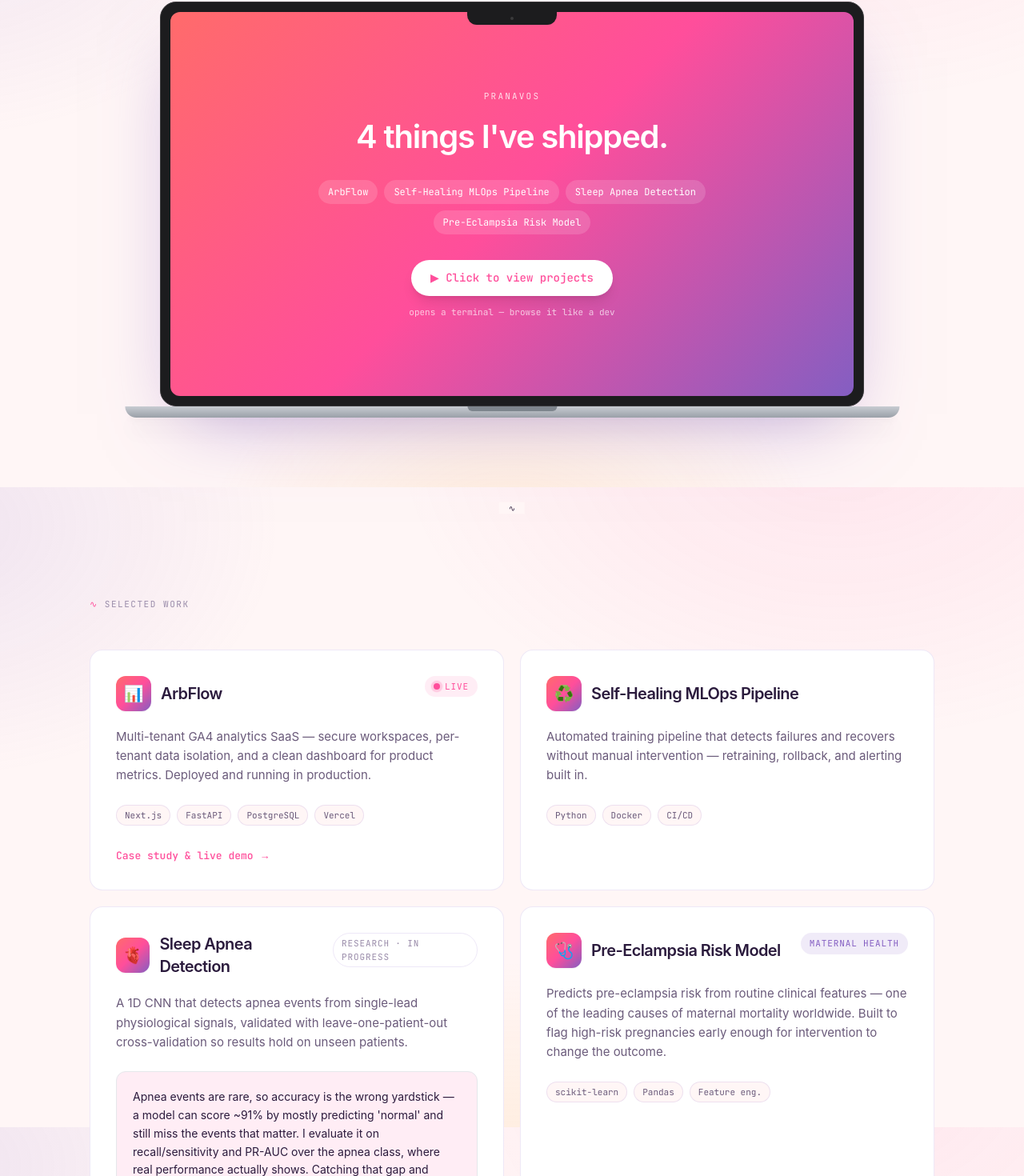
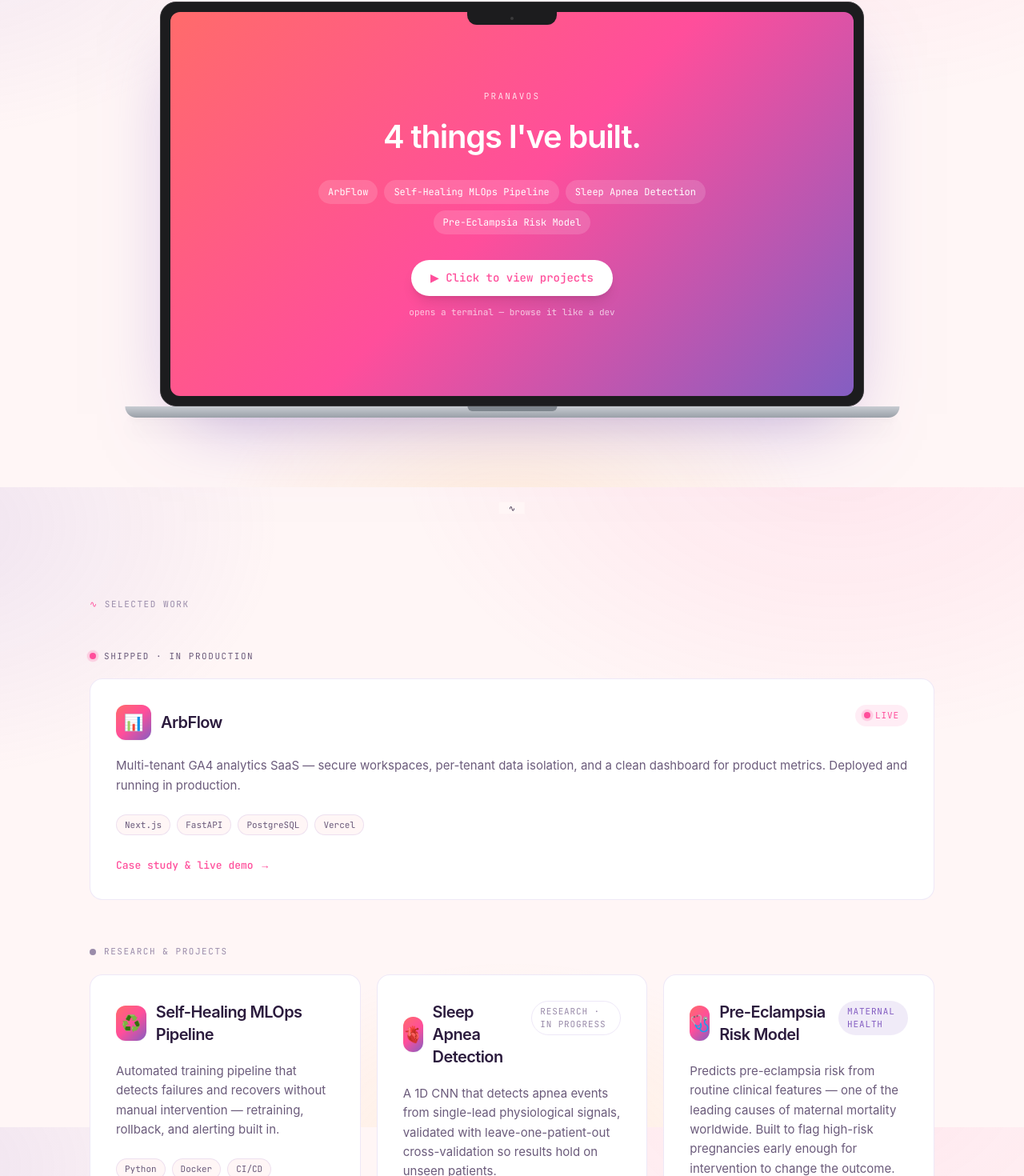
Before and after one commit to PranavShukla2/Portfolio, a Next.js app: page / in a window 1280 px wide. Shown: the part 991-2461 px from the top of the page at 80% size. Built offline with nearby package versions, Linux system fonts and the light colour scheme.

Commit message:
Separate shipped vs research in work section

```diff
--- a/app/page.tsx
+++ b/app/page.tsx
@@ -6,6 +6,7 @@ import Notebook from "@/components/Notebook";
 import Section from "@/components/Section";
 import Reveal from "@/components/Reveal";
 import ProjectCard from "@/components/ProjectCard";
+import PulseDot from "@/components/PulseDot";
 import { PROJECTS_BY_ID } from "@/lib/projects";
 
 const STACK = [
@@ -57,17 +58,32 @@ export default function Home() {
 
       {/* ── Selected work ── */}
       <Section id="work" eyebrow="Selected work">
-        <div className="grid grid-cols-1 gap-5 md:grid-cols-2">
+        {/* Shipped · in production — the one real production system, front and centre */}
+        <div className="mb-5 flex items-center gap-2.5">
+          <PulseDot />
+          <h3 className="font-mono text-[11px] uppercase tracking-[0.14em] text-ink-2">
+            Shipped · in production
+          </h3>
+        </div>
+        <Reveal>
+          <ProjectCard project={PROJECTS_BY_ID["arbflow"]} />
+        </Reveal>
+
+        {/* Research & projects — built, but not deployed to users */}
+        <div className="mb-5 mt-14 flex items-center gap-2.5">
+          <span className="h-2 w-2 rounded-full bg-ink-3" aria-hidden />
+          <h3 className="font-mono text-[11px] uppercase tracking-[0.14em] text-ink-3">
+            Research &amp; projects
+          </h3>
+        </div>
+        <div className="grid grid-cols-1 gap-5 sm:grid-cols-2 lg:grid-cols-3">
           <Reveal>
-            <ProjectCard project={PROJECTS_BY_ID["arbflow"]} />
-          </Reveal>
-          <Reveal delay={0.05}>
             <ProjectCard project={PROJECTS_BY_ID["mlops"]} />
           </Reveal>
           <Reveal delay={0.05}>
             <ProjectCard project={PROJECTS_BY_ID["sleep-apnea"]} />
           </Reveal>
-          <Reveal>
+          <Reveal delay={0.1}>
             <ProjectCard project={PROJECTS_BY_ID["pre-eclampsia"]} />
           </Reveal>
         </div>
--- a/components/LaptopShowcase.tsx
+++ b/components/LaptopShowcase.tsx
@@ -397,7 +397,7 @@ function HomeScreen({
         PranavOS
       </span>
       <h3 className="mt-3 text-[30px] font-semibold tracking-tightest sm:text-[40px]">
-        {PROJECTS.length} things I&apos;ve shipped.
+        {PROJECTS.length} things I&apos;ve built.
       </h3>
 
       <div className="mt-6 flex max-w-lg flex-wrap items-center justify-center gap-2">
```
